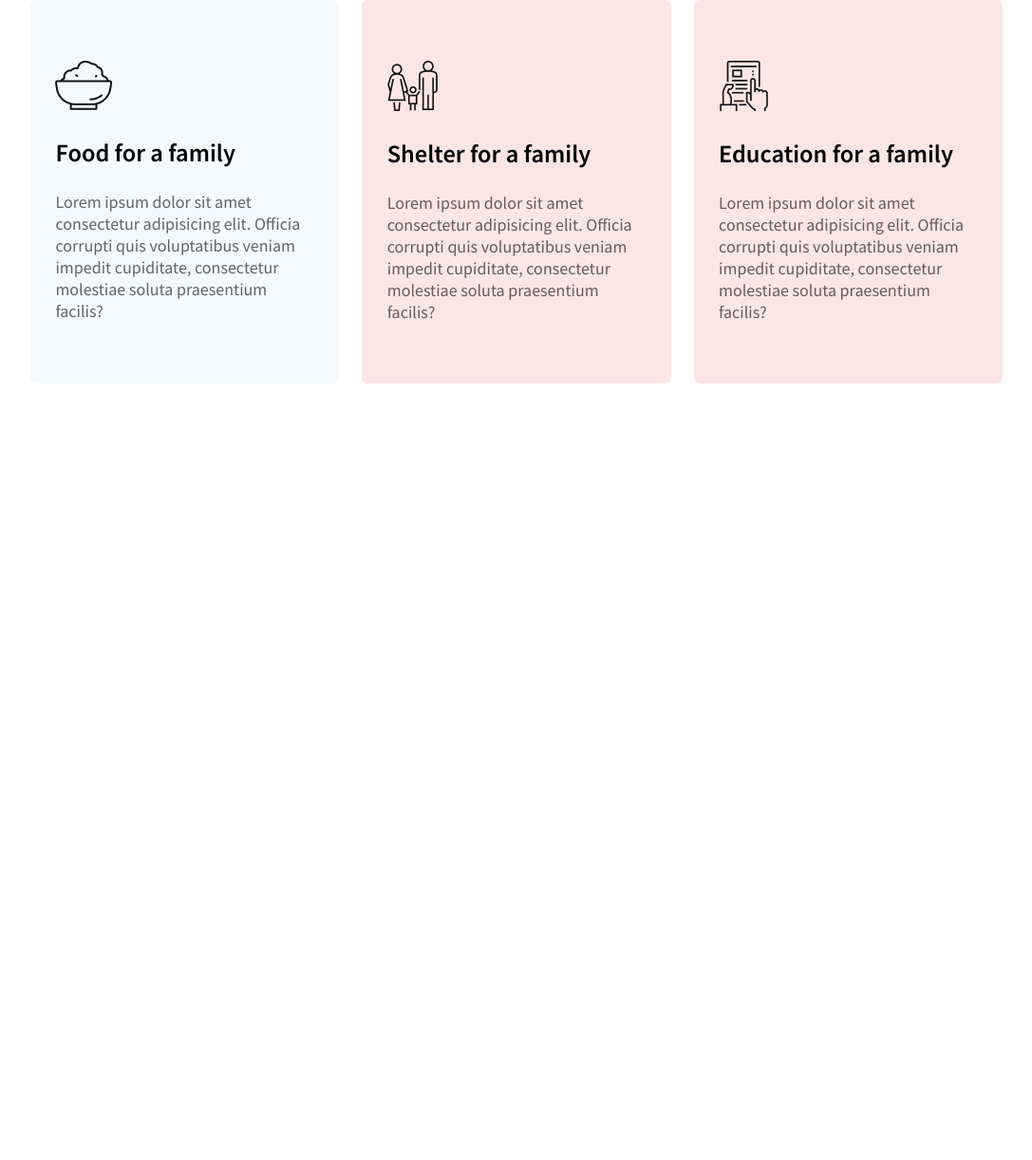
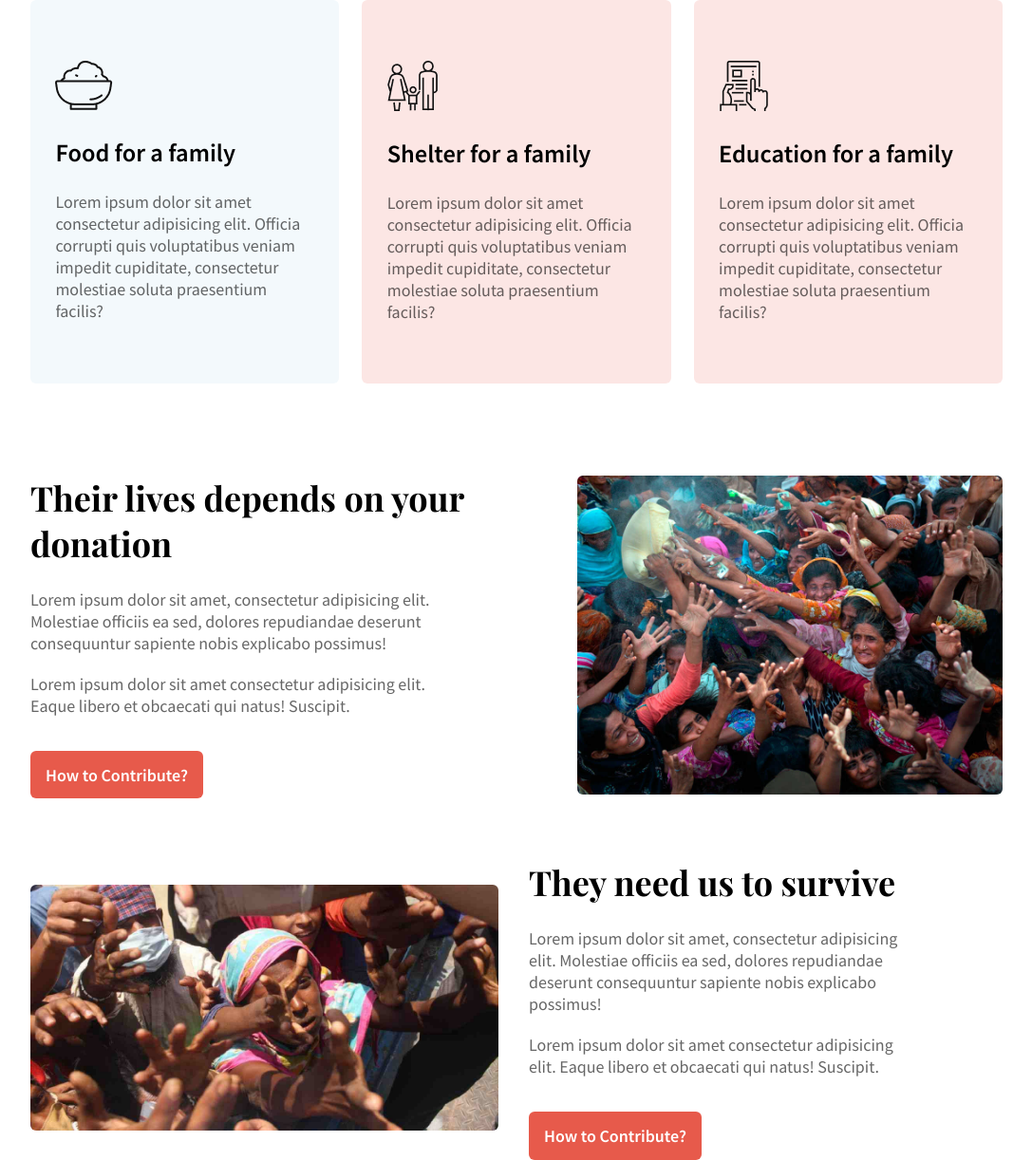
Before and after one commit to UpalBarua/Assignment-1, a plain HTML site: page index.html in a window 1280 px wide. Shown: the part 1268-2490 px from the top of the page at 95% size, without its empty margins (96-1183 px from the left). Before the commit the page ends 1768 px from the top, so only its background shows below. Drawn offline with nearby package versions, Linux system fonts and the light colour scheme.

Commit message:
Added contribute section.

```diff
--- a/index.html
+++ b/index.html
@@ -101,5 +101,57 @@
         </div>
       </div>
     </div>
+
+    <!-- CONTRIBUTE SECTION -->
+    <div class="contribute__container">
+      <div class="contribute__card-1">
+        <div class="contribute__card-left">
+          <h2 class="contribute__title">
+            Their lives depends on your donation
+          </h2>
+          <p class="contribute__text">
+            Lorem ipsum dolor sit amet, consectetur adipisicing elit. Molestiae
+            officiis ea sed, dolores repudiandae deserunt consequuntur sapiente
+            nobis explicabo possimus!
+          </p>
+          <p class="contribute__text">
+            Lorem ipsum dolor sit amet consectetur adipisicing elit. Eaque
+            libero et obcaecati qui natus! Suscipit.
+          </p>
+          <a href="#" class="contribute__btn btn">How to Contribute?</a>
+        </div>
+
+        <div class="contribute__right">
+          <img
+            src="./images/donation6.jpg"
+            alt="Contribute Image"
+            class="contribute__img"
+          />
+        </div>
+      </div>
+
+      <div class="contribute__card-2">
+        <div class="contribute__left">
+          <img
+            src="./images/donation8.jpg"
+            alt="Contribute Image"
+            class="contribute__img"
+          />
+        </div>
+        <div class="contribute__card-right">
+          <h2 class="contribute__title">They need us to survive</h2>
+          <p class="contribute__text">
+            Lorem ipsum dolor sit amet, consectetur adipisicing elit. Molestiae
+            officiis ea sed, dolores repudiandae deserunt consequuntur sapiente
+            nobis explicabo possimus!
+          </p>
+          <p class="contribute__text">
+            Lorem ipsum dolor sit amet consectetur adipisicing elit. Eaque
+            libero et obcaecati qui natus! Suscipit.
+          </p>
+          <a href="#" class="contribute__btn btn">How to Contribute?</a>
+        </div>
+      </div>
+    </div>
   </body>
 </html>
--- a/style.css
+++ b/style.css
@@ -62,13 +62,15 @@ body {
 }
 
 .donate__title,
-.plan__title {
+.plan__title,
+.contribute__title {
   font-size: 2.25rem;
   font-family: 'Playfair Display';
 }
 
 .donate__text,
-.plan__text {
+.plan__text,
+.contribute__text {
   font-size: 1.125rem;
   width: 40%;
   color: rgba(0, 0, 0, 0.60);
@@ -147,3 +149,39 @@ body {
   font-size: 1.125rem;
   color: rgba(0, 0, 0, 0.6);
 }
+
+/* CONTRIBUTE */
+.contribute__container {
+  margin: 0 auto;
+  width: 80%;
+}
+
+.contribute__card-1,
+.contribute__card-2 {
+  display: flex;
+  align-items: center;
+  justify-content: center;
+  gap: 2rem;
+}
+
+.contribute__card-1 {
+  margin-bottom: 4rem;
+}
+
+.contribute__title {
+  margin-bottom: 1.5rem;
+}
+
+.contribute__text {
+  width: 80%;
+}
+
+.contribute__btn {
+  margin-top: 1rem;
+  display: inline-block;
+}
+
+.contribute__img {
+  border-radius: 6px;
+  width: 100%;
+}
```
